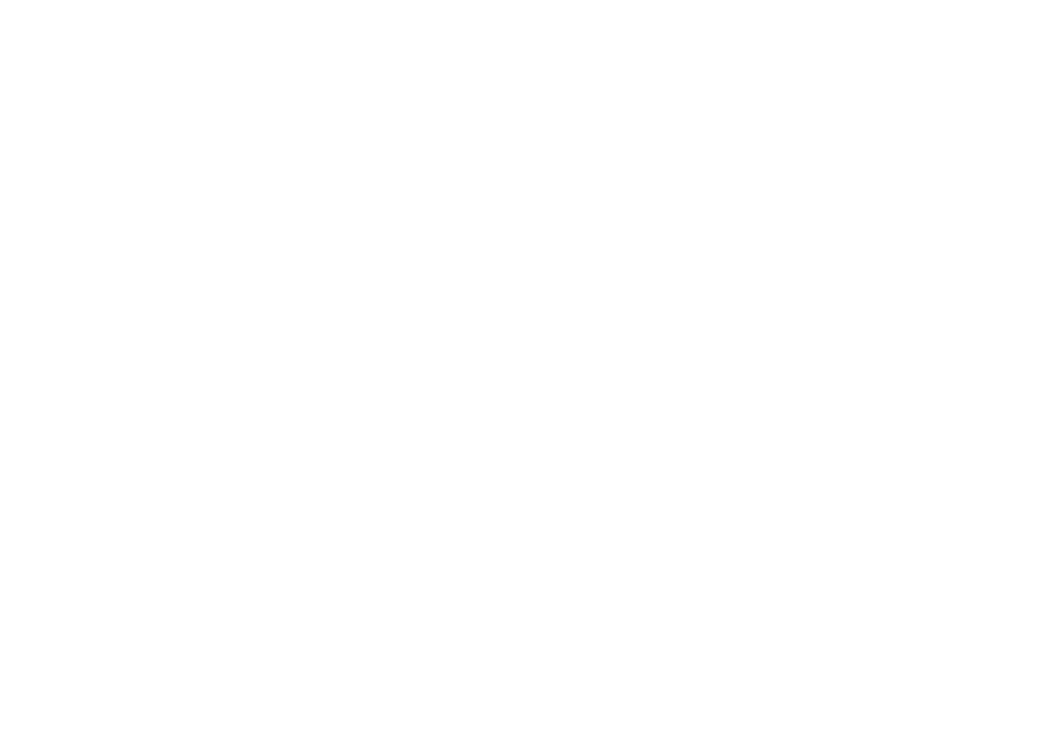
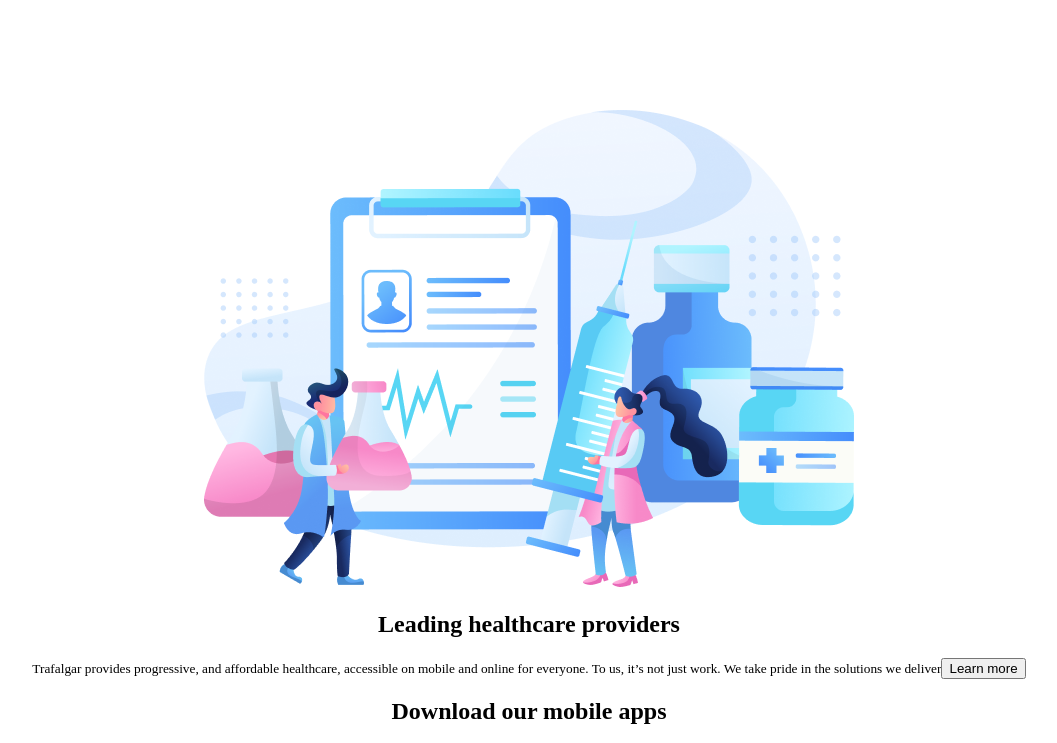
Before and after one commit to JatinBisht2308/Small-Projects, a React (Create React App) app: page / in a window 1280 px wide. Shown: the part 1840-2583 px from the top of the page, without its empty margins (111-1168 px from the left). Before the commit the page ends 1950 px from the top, so only its background shows below. Built offline with nearby package versions, Linux system fonts and the light colour scheme; a web font is replaced by a local one.

Commit message:
:fire: added the jsx file

```diff
--- a/src/App.js
+++ b/src/App.js
@@ -2,13 +2,16 @@
 import  Navbar from './components/navbar/Navbar';
 import  About from './components/about/About';
 import  Service from './components/services/Services';
-
+import Healthcare from './components/healthcare/Healthcare';
+import MobileApp from './components/mobileApp/MobileApp';
 function App() {
   return (
     <div className="App">
      <Navbar/>
      <About />
      <Service />
+     <Healthcare />
+     <MobileApp />
     </div>
   );
 }
--- /dev/null
+++ b/src/components/healthcare/Healthcare.jsx
@@ -0,0 +1,24 @@
+import React from "react";
+import "./healthcare.css";
+import healthcareVector from "../../assets/healthcare.png";
+const Healthcare = () => {
+  return (
+    <div className="Healthcare">
+      <div className="left_healthcare">
+        <img src={healthcareVector} alt="" />
+      </div>
+      <div className="right_healthcare">
+        <h2>Leading healthcare providers</h2>
+        <div className="healthcare_underline"></div>
+        <small>
+          Trafalgar provides progressive, and affordable healthcare, accessible
+          on mobile and online for everyone. To us, it’s not just work. We take
+          pride in the solutions we deliver
+        </small>
+        <button>Learn more</button>
+      </div>
+    </div>
+  );
+};
+
+export default Healthcare;
--- /dev/null
+++ b/src/components/mobileApp/MobileApp.jsx
@@ -0,0 +1,24 @@
+import React from "react";
+import "./mobileApp.css";
+import MobileAppImage from '../../assets/mobileApp.png'
+const MobileApp = () => {
+  return (
+    <div className="mobileApp">
+      <div className="left_ma">
+        <h2>Download our mobile apps</h2>
+        <div className="mobileApp_underline"></div>
+        <small>
+          Our dedicated patient engagement app and web portal allow you to
+          access information instantaneously (no tedeous form, long calls, or
+          administrative hassle) and securely
+        </small>
+        <button>Download&nbsp;&nbsp; &darr;</button>
+      </div>
+      <div className="right_ma">
+        <img src={MobileAppImage} alt="" />
+      </div>
+    </div>
+  );
+};
+
+export default MobileApp;
```
Also changed, not shown: src/assets/healthcare.png (added), src/assets/mobileApp.png (added), src/components/healthcare/healthcare.css (added), src/components/mobileApp/mobileApp.css (added).
